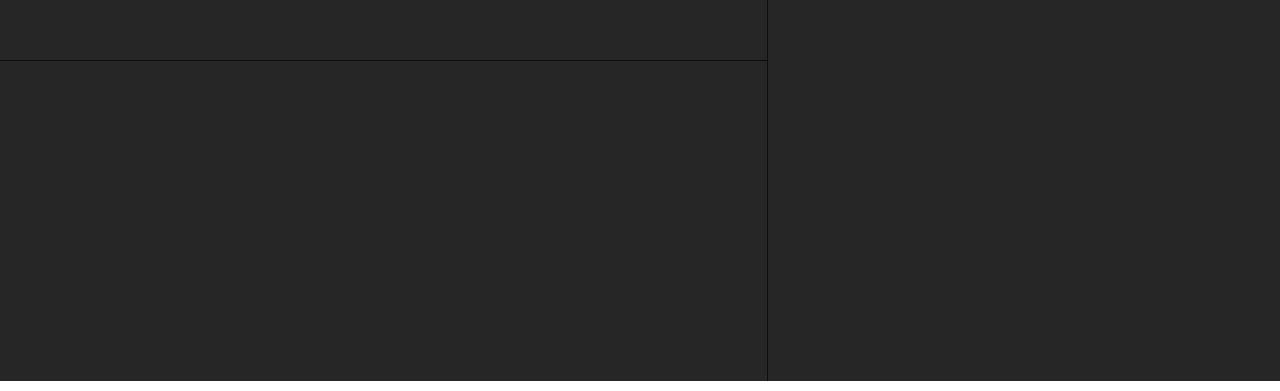
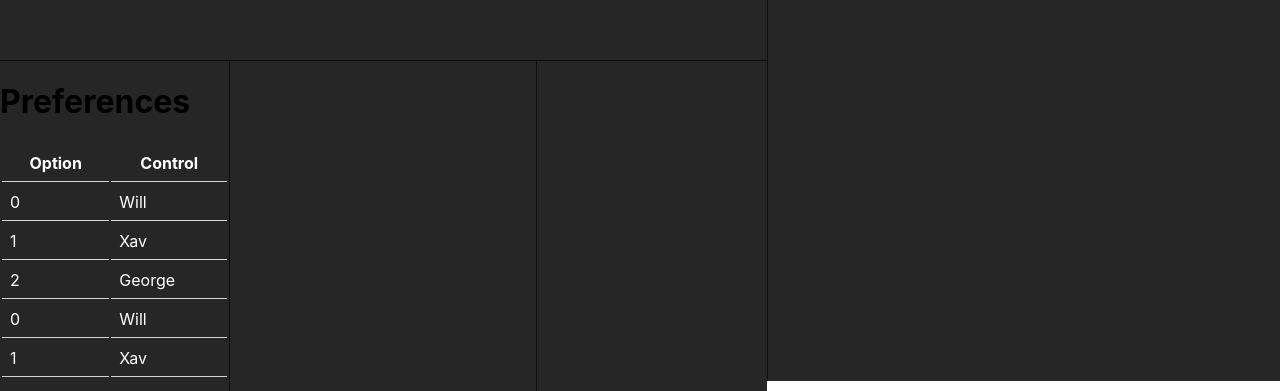
Before and after one commit to bracketengineering/DBmanager, a React (Create React App) app: page / in a window 1280 px wide. Shown: the part 419-810 px from the top of the page. Built offline with nearby package versions, Linux system fonts and the light colour scheme; no server answers.

Commit message:
Working on apicaller

```diff
--- a/package.json
+++ b/package.json
@@ -6,6 +6,7 @@
     "@testing-library/jest-dom": "^5.16.5",
     "@testing-library/react": "^13.4.0",
     "@testing-library/user-event": "^13.5.0",
+    "axios": "^1.4.0",
     "d3": "^5.16.0",
     "react": "^18.2.0",
     "react-d3-graph": "^2.6.0",
--- a/src/App.css
+++ b/src/App.css
@@ -32,3 +32,63 @@
   grid-area: editor;
   background-color: #262626;
 }
+
+#FeatureViewer {
+  display: grid;
+  grid-template-columns: 30% 40% 30%;
+  height: 100%;
+  width: 100%;
+}
+
+#PreferencesContainer,
+#FeatureListContainer,
+#JSONViewer {
+  background-color: #262626;
+  border-right: 1px solid #0d0d0d;
+}
+
+#JSONViewer {
+  border-right: none;
+}
+
+#GraphPreferences {
+  display: grid;
+  height: 100%;
+  width: 100%;
+}
+
+#PreferencesListContainer {
+  overflow-y: scroll;
+  height: 31vh;
+}
+
+.PreferencesList {
+  width: 100%;
+  color: white;
+}
+
+.PreferencesList th,
+.PreferencesList td {
+  padding: 0.5em;
+  border-bottom: 1px solid lightgray;
+}
+
+#PreferencesListContainer::-webkit-scrollbar {
+  width: 10px;
+}
+
+#PreferencesListContainer::-webkit-scrollbar-track {
+  background: #262626;
+}
+
+#PreferencesListContainer::-webkit-scrollbar-thumb {
+  background-color: darkgray;
+  border-radius: 20px;
+  border: 3px solid #262626;
+}
+
+/* Firefox */
+#PreferencesListContainer {
+  scrollbar-width: thin;
+  scrollbar-color: darkgray #262626;
+}
--- /dev/null
+++ b/src/api/apiCaller.js
@@ -0,0 +1,110 @@
+import axios from 'axios';
+
+export default class APICaller {
+    constructor() {
+        this.API_URL = 'https://9juqol5qb1.execute-api.eu-west-2.amazonaws.com/v1';
+        this.API_NAME = 'DBmanager';
+    }
+
+    /*---------------------------
+        GENERIC METHODS BELOW
+    ----------------------------*/
+
+    /**
+     * @param {String} methodPath - Path to API endpoint in API Gateway
+     * @param {Object} data - Data object to be passed to API endpoint
+     * @returns {Object} Resolved promise with data from API endpoint
+     */
+    #genericPost(methodPath, data) {
+        return new Promise( (resolve, reject) => {
+            axios.post(this.API_URL+this.API_URL+methodPath, data)
+            .then((promise) => {
+                resolve(promise);
+            })
+            .catch(error => {
+                console.log("ERROR Generic Post Call:", error);
+                reject(error);
+            });
+        });
+    }
+
+    /**
+     * @param {String} methodPath - Path to API endpoint in API Gateway
+     * @returns {Object} Resolved promise with data from API endpoint
+     */
+    #genericGet(methodPath) {
+        return new Promise((resolve, reject) => {
+            axios.get(this.API_URL+this.API_URL+methodPath)
+                .then((promise) => {
+                    resolve(promise);
+                })
+                .catch(error => {
+                    console.log("ERROR Generic Get Call:", error);
+                    reject(error);
+                });
+
+        });
+    }
+
+    /**
+     * @returns all nodes and their respective edges in the graph and all their respective properties
+     */
+    getAllGraphData() {
+        return this.#genericGet('/get-all-graph-data');
+    }
+
+    /*------------------------
+        EDGE METHODS BELOW
+    -------------------------*/
+
+    /**
+     * @param {Object} edge - edge object
+     * @returns {String} Neptune ID of new edge
+     */
+    addEdge(edge) {
+        return this.#genericPost('/add-edge', edge);
+    }
+
+    /**
+     * @param {Object} edge - edge object
+     */
+    removeEdge(edge) {
+        return this.#genericPost('/remove-edge', edge);
+    }
+
+    /**
+     * @param {Object} edge - edge object
+     * @returns {String} Neptune ID of new edge
+     */
+    updateEdge(edge) {
+        return this.#genericPost('/update-edge', edge);
+    }
+
+
+    /*------------------------
+        NODE METHODS BELOW
+    -------------------------*/
+    /**
+     * @param {Object} node - node object
+     * @returns {String} Neptune ID of new node
+     */
+    addNode(node) {
+        return this.#genericPost('/add-node', node);
+    }
+
+    /**
+     * @param {Object} node - node object
+     */
+    removeNode(node) {
+        return this.#genericPost('/remove-node', node);
+    }
+
+    /**
+     * @param {Object} node - node object
+     * @returns {String} Neptune ID of new node
+     */
+    updateNode(node) {
+        return this.#genericPost('/update-node', node);
+    }
+
+}
--- a/src/components/graph/GraphVisualiser.jsx
+++ b/src/components/graph/GraphVisualiser.jsx
@@ -1,6 +1,14 @@
 import { Graph } from "react-d3-graph";
+import { useEffect } from "react";
+import APICaller from "../../api/apiCaller";
 
 export default function GraphVisualiser({ dimensions }) {
+  const api = new APICaller();
+
+  useEffect(() => {
+    api.getAllGraphData().then(response => console.log(response.json()).catch(err => console.log(err)))
+  }, [])
+
   const data = {
     nodes: [{ id: "Harry" }, { id: "Sally" }, { id: "Alice" }],
     links: [
@@ -13,6 +21,10 @@ export default function GraphVisualiser({ dimensions }) {
     nodeHighlightBehavior: true,
     width: dimensions.width,
     height: dimensions.height,
+    initialZoom: 3,
+    d3: {
+      gravity: -50,
+    },
     node: {
       fontColor: "white",
       color: "lightgreen",
--- /dev/null
+++ b/src/components/viewer/FeatureViewer.jsx
@@ -0,0 +1,14 @@
+import GraphPreferences from "./GraphPreferences";
+
+export default function FeatureViewer() {
+  return (
+    <div id="FeatureViewer">
+      <div id="PreferencesContainer">
+        <h1>Preferences</h1>
+        <GraphPreferences />
+      </div>
+      <div id="FeatureListContainer"></div>
+      <div id="JSONViewer"></div>
+    </div>
+  );
+};
--- /dev/null
+++ b/src/components/viewer/GraphPreferences.jsx
@@ -0,0 +1,41 @@
+
+export default function GraphPreferences() {
+  const TEST_DATA = [
+    { id: 0, name: "Will" },
+    { id: 1, name: "Xav" },
+    { id: 2, name: "George" },
+    { id: 0, name: "Will" },
+    { id: 1, name: "Xav" },
+    { id: 2, name: "George" },
+    { id: 0, name: "Will" },
+    { id: 1, name: "Xav" },
+    { id: 2, name: "George" },
+    { id: 0, name: "Will" },
+    { id: 1, name: "Xav" },
+    { id: 2, name: "George" },
+    { id: 0, name: "Will" },
+    { id: 1, name: "Xav" },
+    { id: 2, name: "George" },
+  ]
+
+  return (
+    <div id="PreferencesListContainer">
+      <table className="PreferencesList">
+        <thead>
+          <tr>
+            <th>Option</th>
+            <th>Control</th>
+          </tr>
+        </thead>
+        <tbody>
+          {TEST_DATA.map((item, index) => (
+            <tr key={index}>
+              <td>{item.id}</td>
+              <td>{item.name}</td>
+            </tr>
+          ))}
+        </tbody>
+      </table>
+    </div>
+  );
+}
--- a/src/screens/ToolPanel.jsx
+++ b/src/screens/ToolPanel.jsx
@@ -1,5 +1,6 @@
 import GraphVisualiser from "../components/graph/GraphVisualiser";
 import { useState, useRef, useEffect } from "react";
+import FeatureViewer from "../components/viewer/FeatureViewer";
 
 export default function ToolPanel() {
   const visRef = useRef(null);
@@ -25,7 +26,9 @@ export default function ToolPanel() {
       <div ref={visRef} id="VisualiserContainer">
         <GraphVisualiser dimensions={graphDimensions} />
       </div>
-      <div id="ViewerContainer"></div>
+      <div id="ViewerContainer">
+        <FeatureViewer />
+      </div>
       <div id="EditorContainer"></div>
     </div>
   );
```
Also changed, not shown: 2 other files (tests, documents, lock files or other folders).
